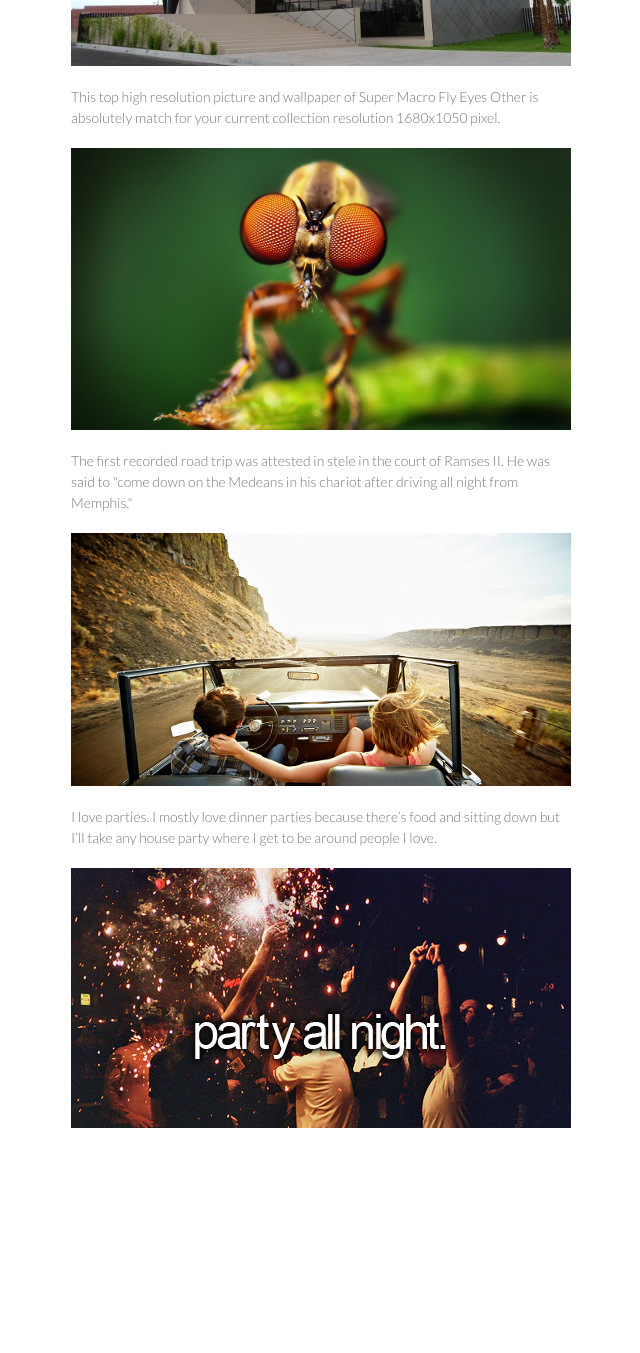
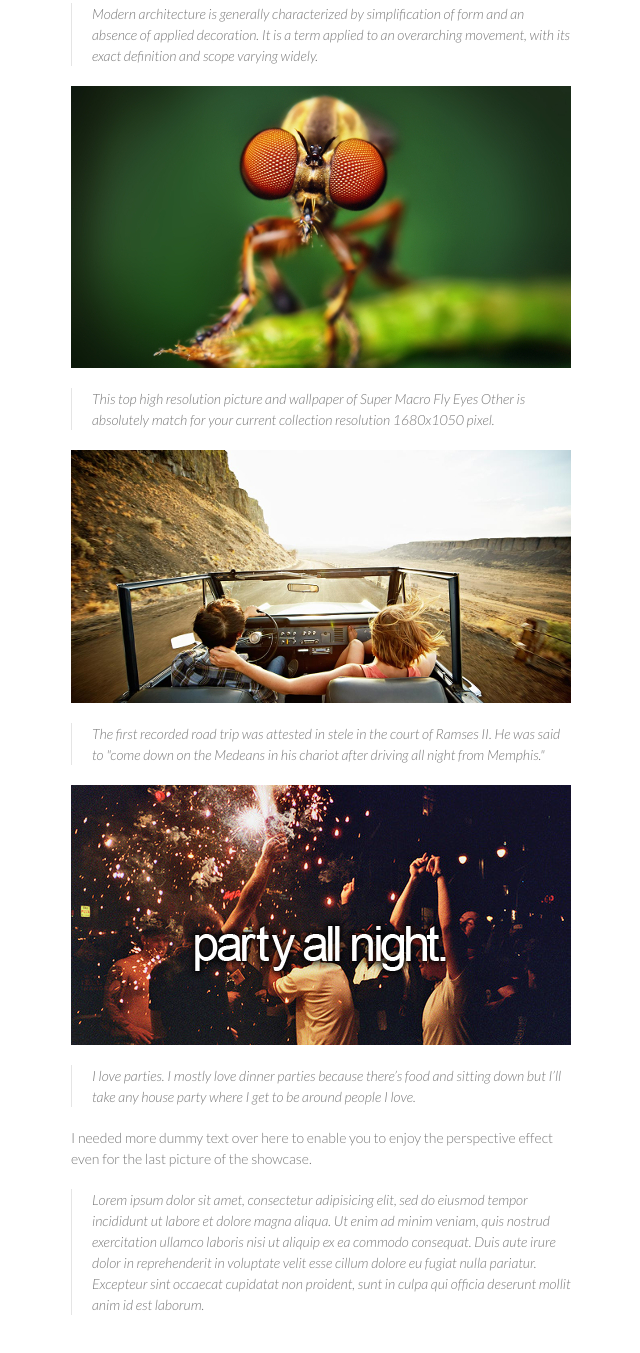
Before and after one commit to iamFIREcracker/perspective, a plain HTML site: page index.html in a window 1280 px wide. Shown: the part 1688-3041 px from the top of the page, without its empty margins (499-1139 px from the left). Before the commit the page ends 2886 px from the top, so only its background shows below. Drawn offline with nearby package versions, Linux system fonts and the light colour scheme.

Commit message:
More tweaks

```diff
--- a/index.html
+++ b/index.html
@@ -86,22 +86,41 @@ adding images to the page you will either have to:</p>
 <h2>
 <a name="showcase" class="anchor" href="#showcase"><span class="octicon octicon-link"></span></a>Showcase</h2>
 
-<p>Modern architecture is generally characterized by simplification of form and an absence of applied decoration. It is a term applied to an overarching movement, with its exact definition and scope varying widely.</p>
-
 <p><img class="perspective" src="images/Modern-Architecture.jpg" alt="showcase 3"></p>
 
-<p>This top high resolution picture and wallpaper of Super Macro Fly Eyes Other is absolutely match for your current collection resolution 1680x1050 pixel.</p>
+<p><blockquote>Modern architecture is generally characterized by simplification
+    of form and an absence of applied decoration. It is a term applied to an
+overarching movement, with its exact definition and scope varying
+widely.</blockquote></p>
 
 <p><img class="perspective" src="images/super-macro-fly-eyes-other.jpg" alt="showcase 4"></p>
 
-<p>The first recorded road trip was attested in stele in the court of Ramses II. He was said to "come down on the Medeans in his chariot after driving all night from Memphis."</p>
+<p><blockquote>This top high resolution picture and wallpaper of Super Macro
+    Fly Eyes Other is absolutely match for your current collection resolution
+1680x1050 pixel.</blockquote></p>
 
 <p><img class="perspective" src="images/road-trip-ftr.jpg" alt="showcase 2"></p>
 
-<p>I love parties. I mostly love dinner parties because there’s food and sitting down but I’ll take any house party where I get to be around people I love.</p>
+<p><blockquote>The first recorded road trip was attested in stele in the court
+    of Ramses II. He was said to "come down on the Medeans in his chariot after
+driving all night from Memphis."</blockquote></p>
 
 <p><img class="perspective" src="images/Blog-15-Party.jpg" alt="showcase 1"></p>
 
+<p><blockquote>I love parties. I mostly love dinner parties because there’s
+    food and sitting down but I’ll take any house party where I get to be
+around people I love.</blockquote></p>
+
+<p>I needed more dummy text over here to enable you to enjoy the perspective
+effect even for the last picture of the showcase.</p>
+
+<p><blockquote>Lorem ipsum dolor sit amet, consectetur adipisicing elit, sed do
+eiusmod tempor incididunt ut labore et dolore magna aliqua. Ut enim ad minim
+veniam, quis nostrud exercitation ullamco laboris nisi ut aliquip ex ea commodo
+consequat. Duis aute irure dolor in reprehenderit in voluptate velit esse
+cillum dolore eu fugiat nulla pariatur. Excepteur sint occaecat cupidatat non
+proident, sunt in culpa qui officia deserunt mollit anim id est
+laborum.</blockquote></p>
       </section>
       <footer>
         <p>This project is maintained by <a href="https://github.com/iamFIREcracker">iamFIREcracker</a></p>
```
